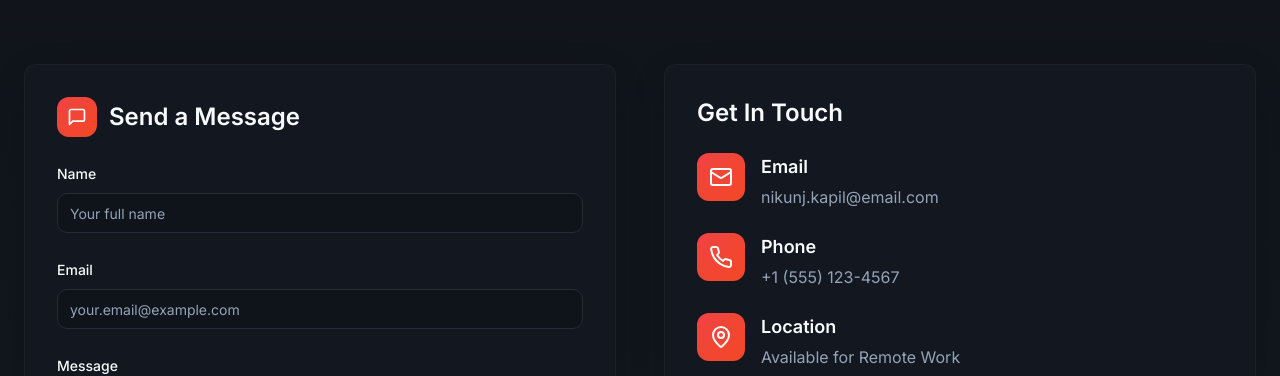
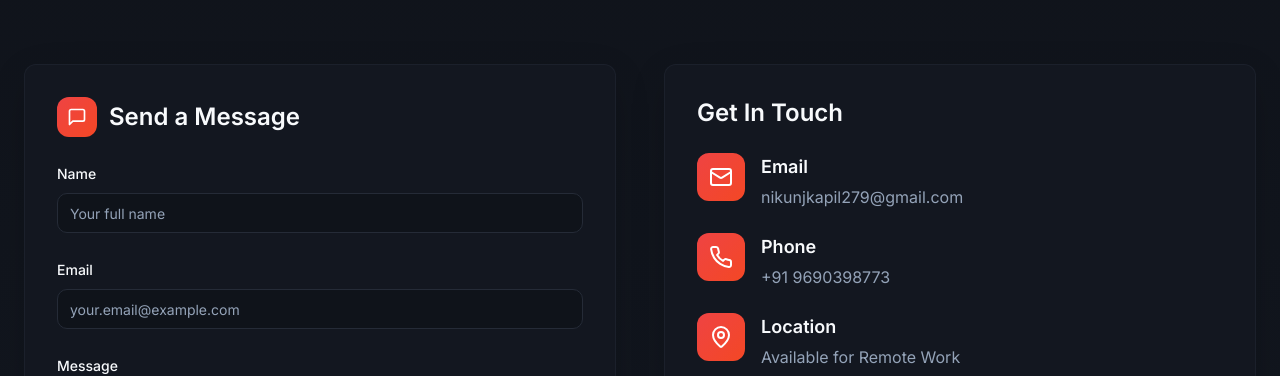
Before and after one commit to Kay-Ze/nikunj-kapil-portfolio, a React (Vite) app: page / in a window 1280 px wide. Shown: the part 3657-4033 px from the top of the page. Built offline with nearby package versions, Linux system fonts and the light colour scheme; the HTML template or start-up script is replaced by a standard one.

Commit message:
Update contact information

```diff
--- a/src/components/Portfolio/ContactSection.tsx
+++ b/src/components/Portfolio/ContactSection.tsx
@@ -29,14 +29,14 @@ const ContactSection = () => {
     {
       icon: Mail,
       label: "Email",
-      value: "nikunj.kapil@email.com",
-      link: "mailto:nikunj.kapil@email.com"
+      value: "nikunjkapil279@gmail.com",
+      link: "mailto:nikunjkapil279@gmail.com"
     },
     {
       icon: Phone,
       label: "Phone",
-      value: "+1 (555) 123-4567",
-      link: "tel:+15551234567"
+      value: "+91 9690398773",
+      link: "tel:+919690398773"
     },
     {
       icon: MapPin,
```
